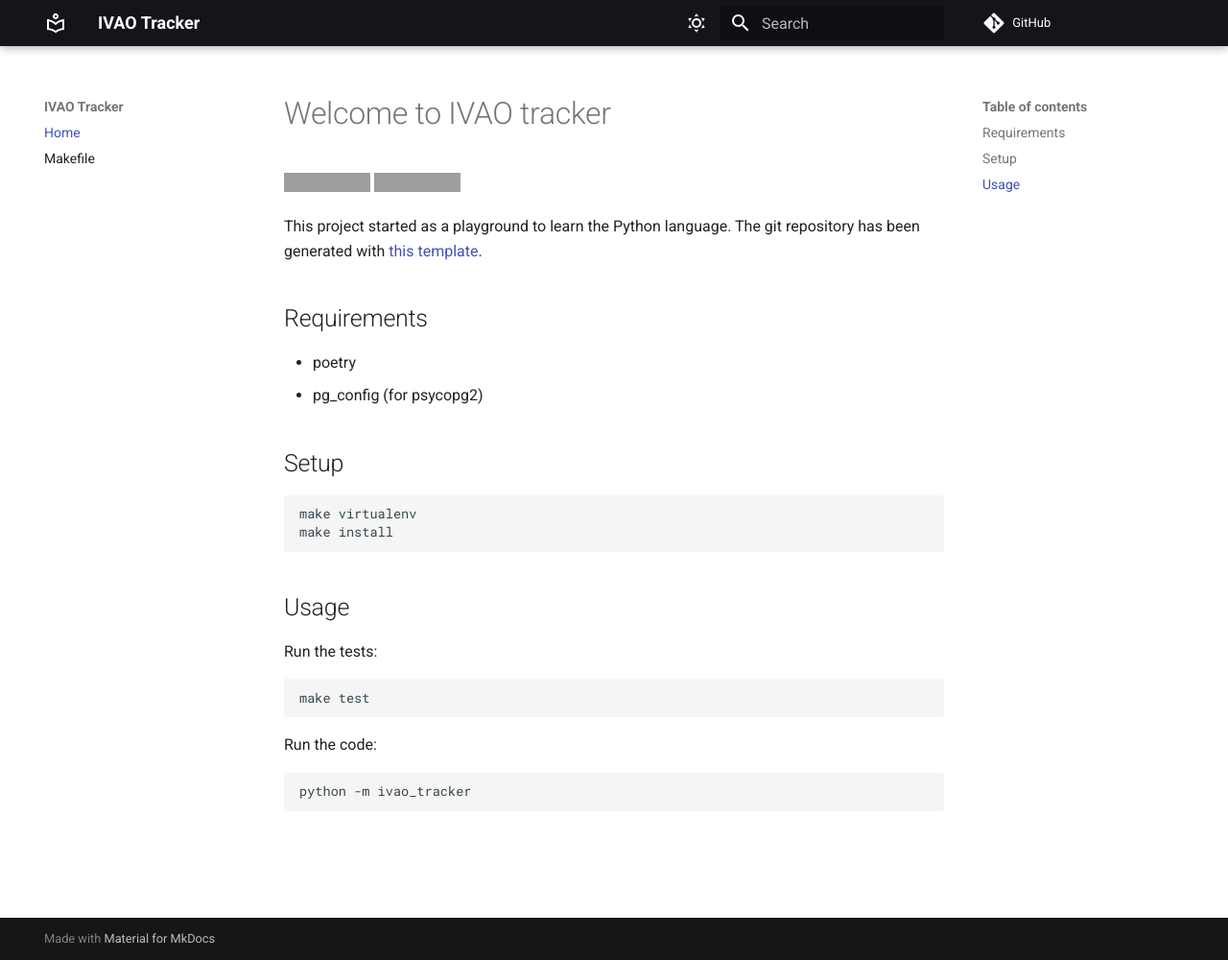
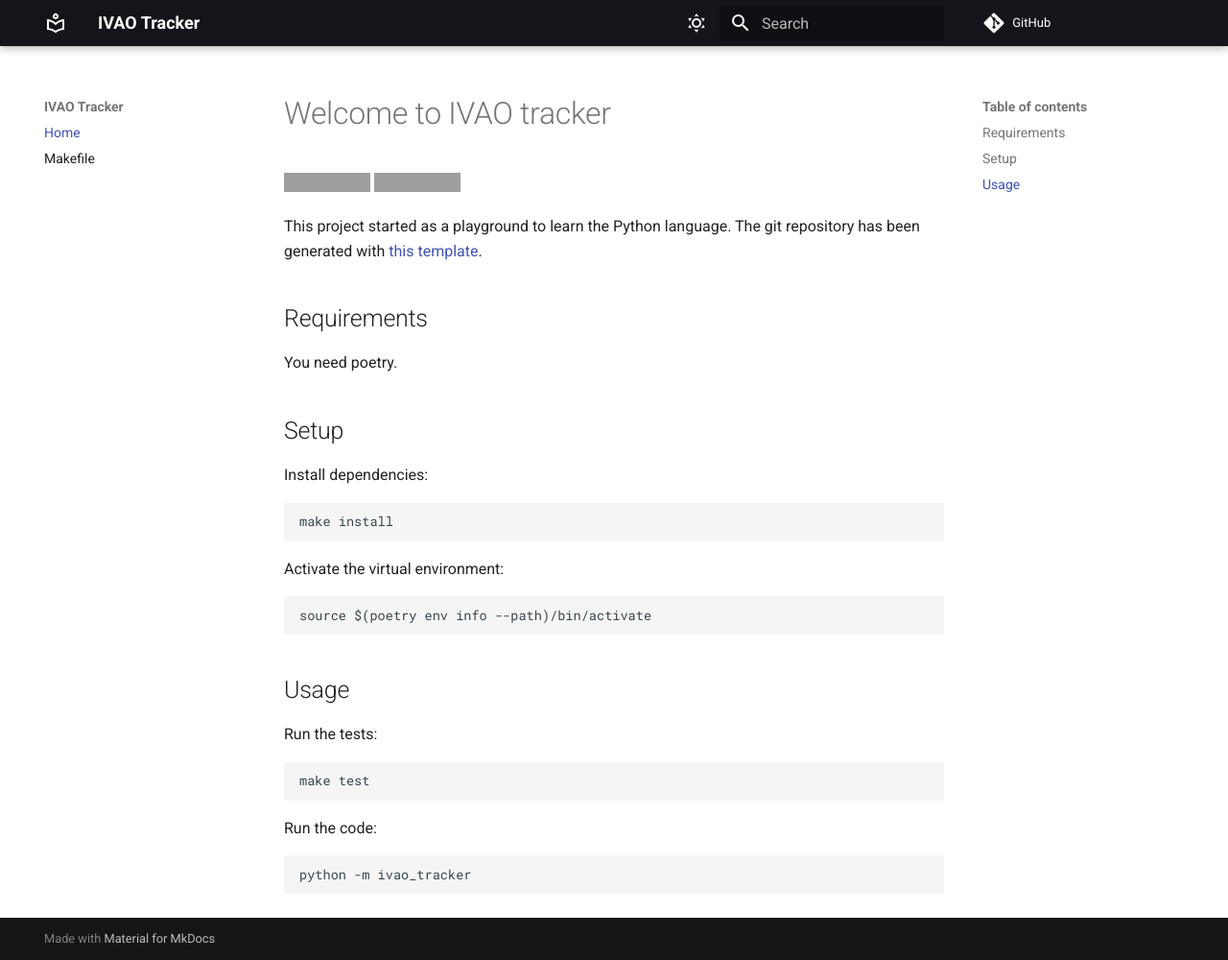
Before and after one commit to buehner/ivao_tracker, an MkDocs documentation site: the page built from docs/index.md, in a window 1280 px wide and 1000 px high. Shown: the whole window at 96% size. Built offline with MkDocs 1.6.1 and Material for MkDocs 9.7.7, drawn with Linux system fonts in a browser that asks for light colours; comment, search, counter and statistics services are not loaded; grey boxes are pictures that could not be loaded.

Commit message:
docs: remove comments and update docs

````diff
--- a/docs/index.md
+++ b/docs/index.md
@@ -8,14 +8,19 @@ The git repository has been generated with [this template](https://github.com/ro
 
 ## Requirements
 
-* poetry
-* pg_config (for psycopg2)
+You need poetry.
 
 ## Setup
 
+Install dependencies:
+
 ```bash
-make virtualenv
 make install
+```
+
+Activate the virtual environment:
+```bash
+source $(poetry env info --path)/bin/activate
 ```
 
 ## Usage
````
Also changed, not shown: 2 other files.
